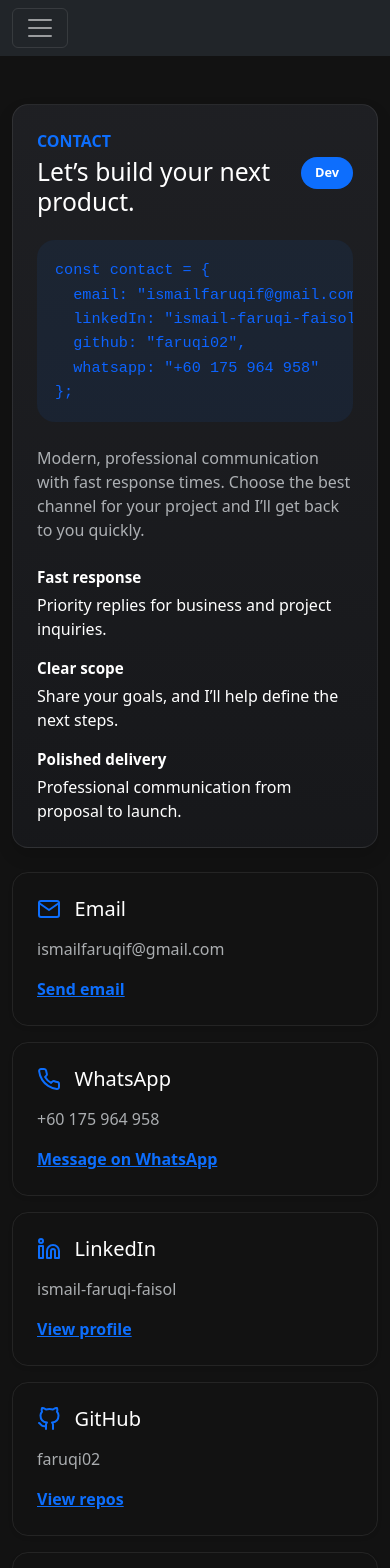
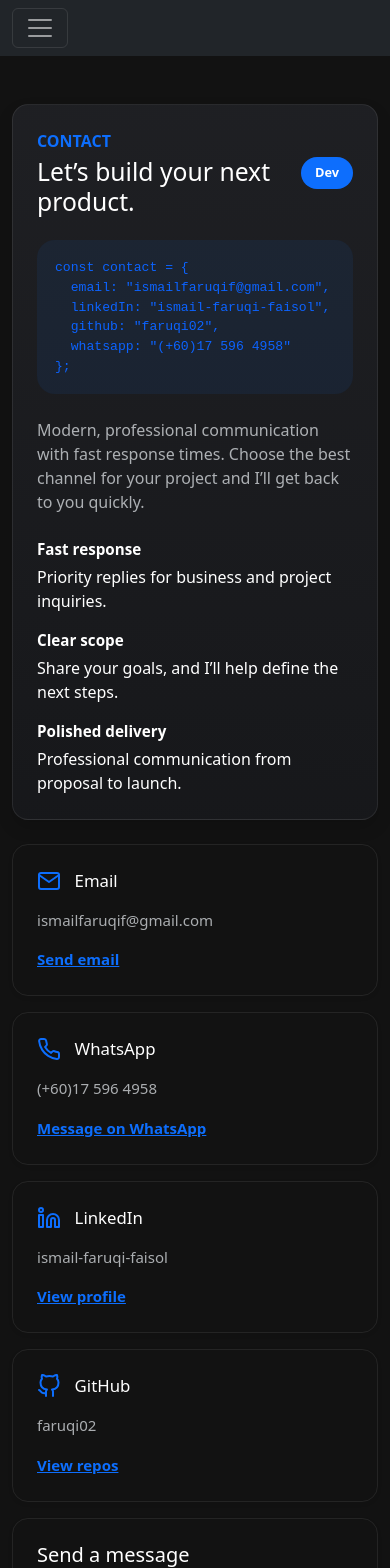
Before and after one commit to faruqi02/ismailfaruqifaisol-my, a React (Create React App) app in the folder frontend/: page /contact in a window 390 px wide. Shown: the top 1568 px of the page. Built offline with nearby package versions, Linux system fonts and the light colour scheme.

Commit message:
update responsiveness issue for iphone 13 size

```diff
--- a/frontend/src/App.css
+++ b/frontend/src/App.css
@@ -164,6 +164,30 @@
   .contact-grid {
     grid-template-columns: 1fr;
   }
+
+  .contact-panel {
+    padding: 1.5rem;
+  }
+
+  .contact-code {
+    font-size: 0.82rem;
+    line-height: 1.5;
+    white-space: pre-wrap;
+    word-break: break-word;
+  }
+
+  .contact-card {
+    padding: 1.25rem;
+  }
+
+  .contact-title h5 {
+    font-size: 1.05rem;
+  }
+
+  .contact-card p,
+  .contact-card .contact-link {
+    font-size: 0.94rem;
+  }
 }
 
 .contact-title {
--- a/frontend/src/pages/Contact.js
+++ b/frontend/src/pages/Contact.js
@@ -33,7 +33,7 @@ function Contact({ theme }) {
     {
       icon: <FiPhone className="contact-icon" />,
       title: "WhatsApp",
-      value: "+60 175 964 958",
+      value: "(+60)17 596 4958",
       link: "https://wa.me/60175964958",
       action: "Message on WhatsApp",
     },
@@ -71,7 +71,7 @@ function Contact({ theme }) {
   email: "ismailfaruqif@gmail.com",
   linkedIn: "ismail-faruqi-faisol",
   github: "faruqi02",
-  whatsapp: "+60 175 964 958"
+  whatsapp: "(+60)17 596 4958"
 };`}
             </pre>
 
```
